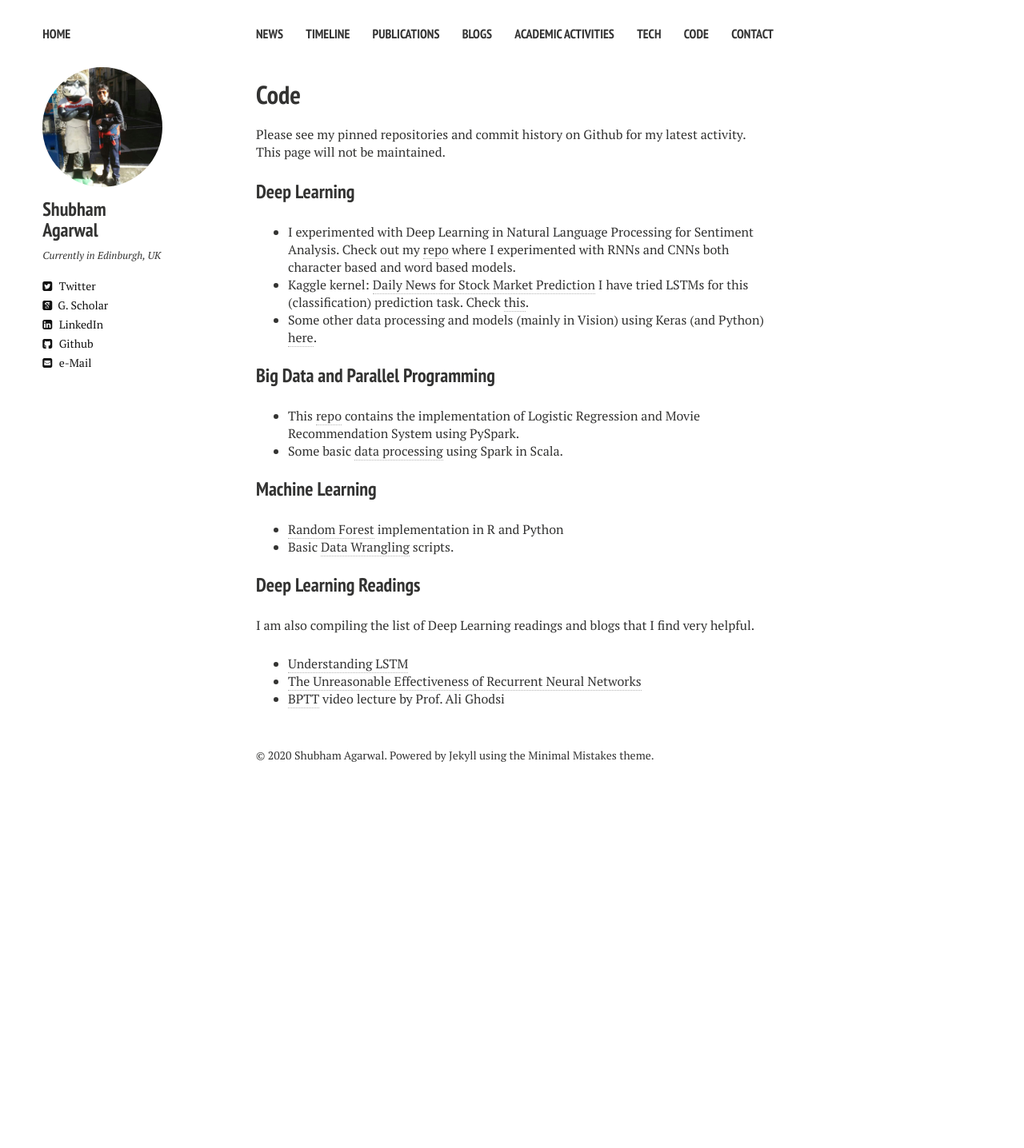
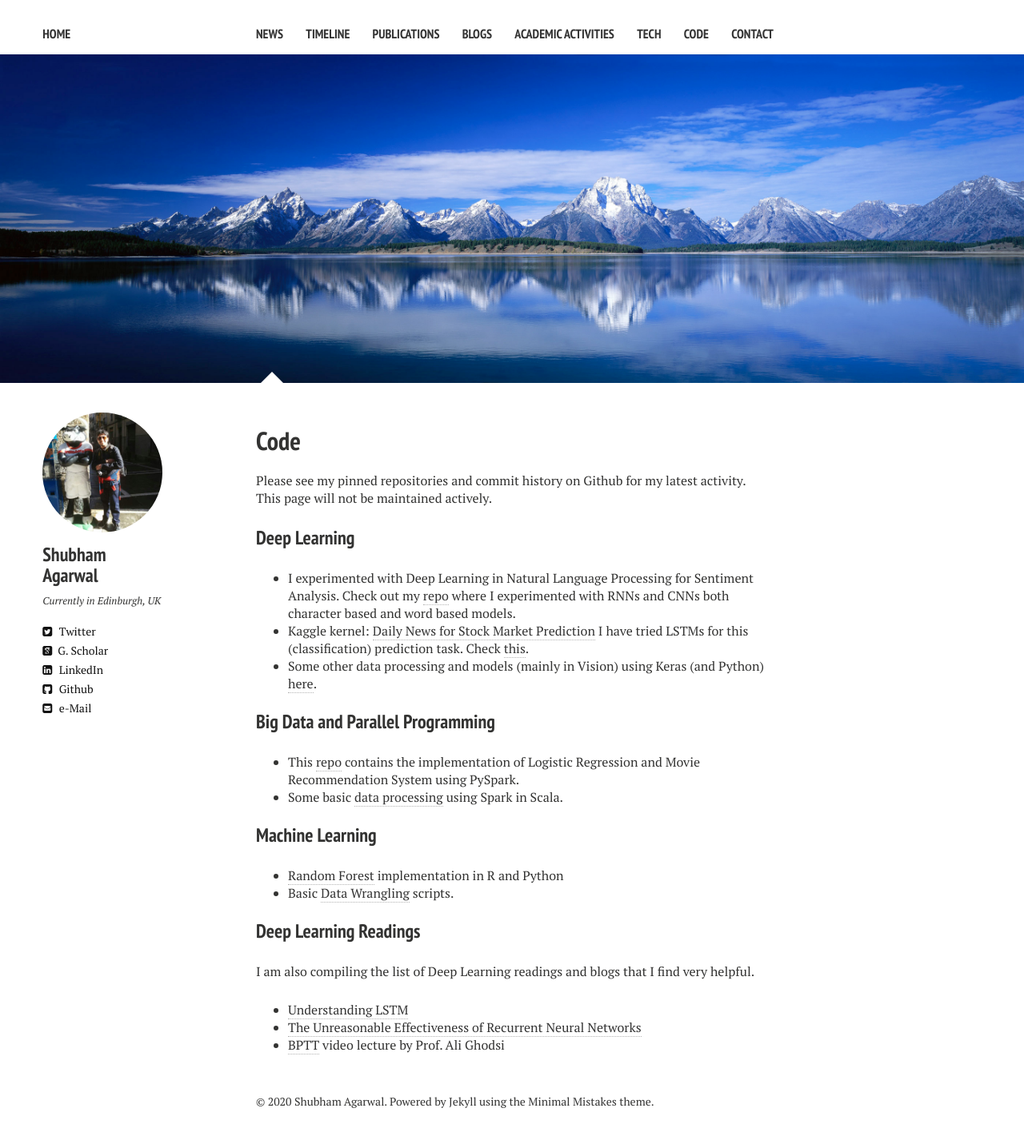
Before and after one commit to shubhamagarwal92/shubhamagarwal92.github.io, a Jekyll site: the page built from code.md, in a window 1280 px wide. Shown: the whole page at 80% size. Built offline with Jekyll 4.4.1, drawn with Linux system fonts in a browser that asks for light colours; nearby versions of some CDN libraries; before the commit the page ends 1003 px from its top, so only the background shows below that.

Commit message:
Update code.md

```diff
--- a/code.md
+++ b/code.md
@@ -4,10 +4,12 @@ permalink: /code/
 title: Code
 tags: [code]
 modified: 3-10-2014
+image:
+  feature: lake.jpg
 comments: false
 ---
 
-Please see my pinned repositories and commit history on Github for my latest activity. This page will not be maintained.
+Please see my pinned repositories and commit history on Github for my latest activity. This page will not be maintained actively.
 
 ### Deep Learning
 
```
